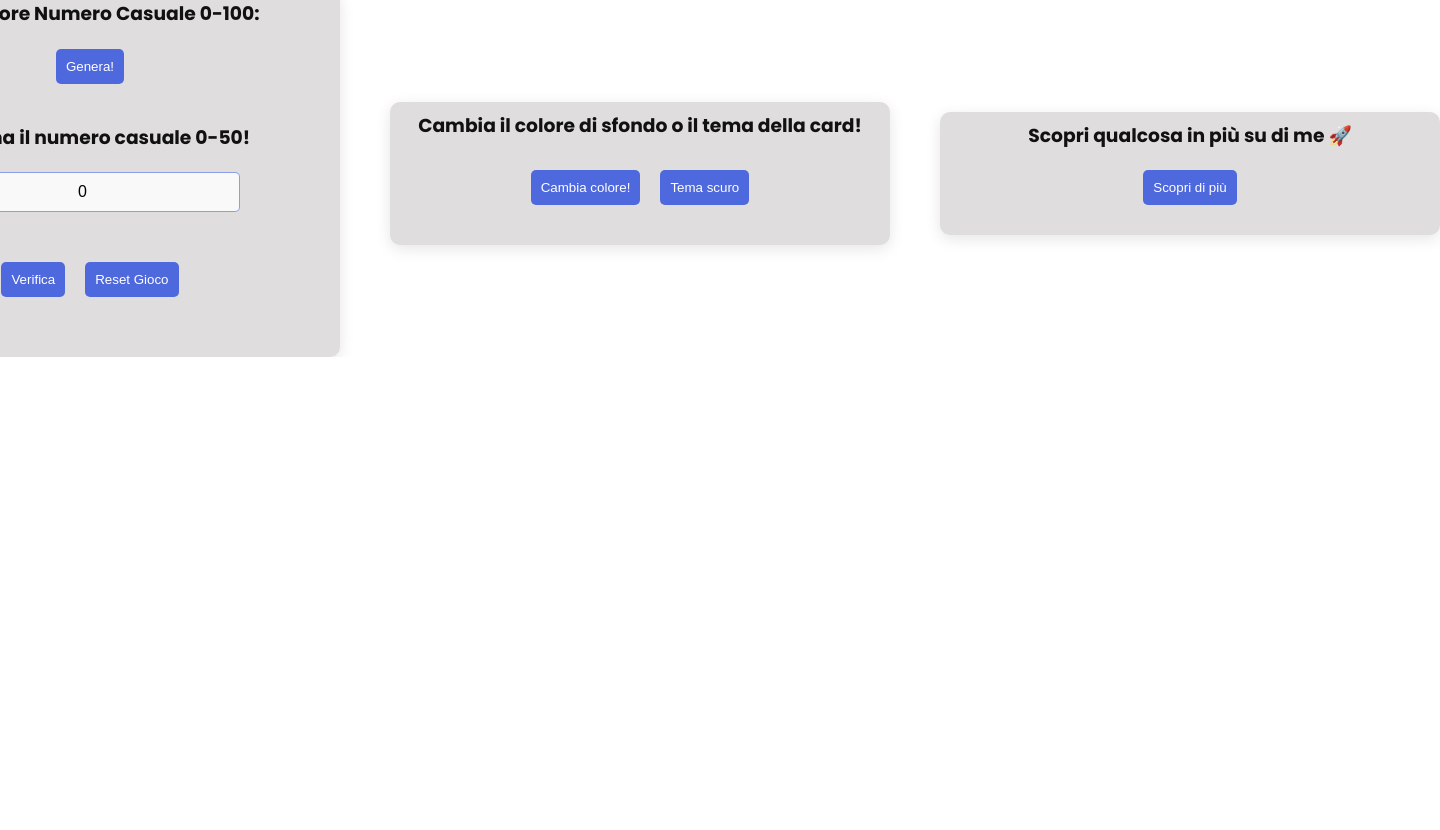
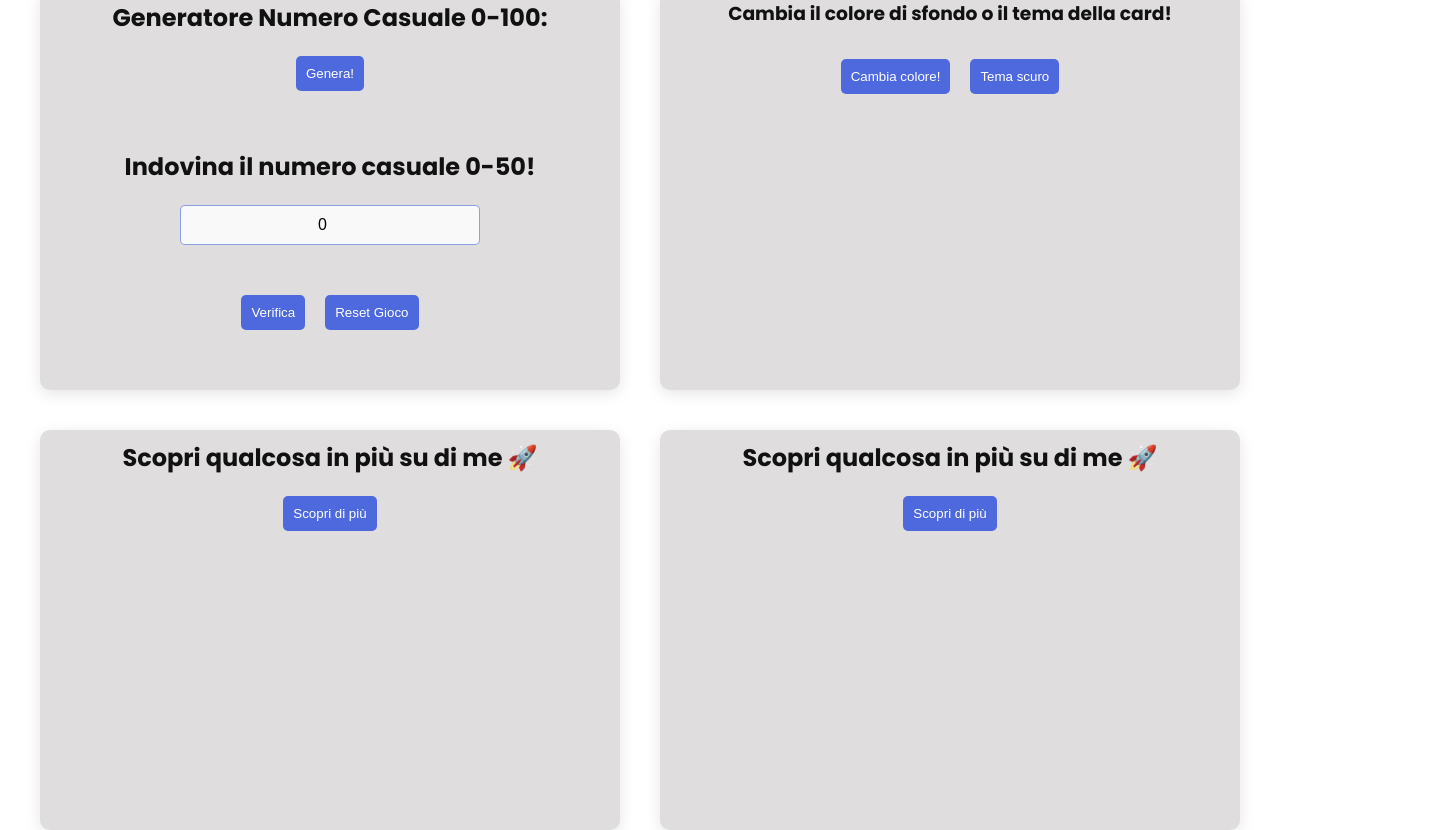
Before and after one commit to GiuseppeLiGioi/personal-portfolio, a React (Vite) app: page / in a window 1280 px wide. Shown: the part 2041-2871 px from the top of the page, 1440 px wide, since content can reach past the window. Before the commit the page ends 2398 px from the top, so only its background shows below. Built offline with nearby package versions, Linux system fonts and the light colour scheme.

Commit message:
added. responsive css at InteractiveCards component

```diff
--- a/src/Components/InteractiveCards.jsx
+++ b/src/Components/InteractiveCards.jsx
@@ -126,6 +126,24 @@ export default function InteractiveCards() {
             </div>
 
 
+             <div className="container-card-interactive">
+                <div className="container-logic-1">
+                    <h3>Scopri qualcosa in più su di me 🚀</h3>
+                    <button className="btn-interactive" onClick={() => handlePhrase()}>Scopri di più</button>
+                </div>
+
+                <div className="container-logic-2">
+                    <div className="container-progressbar">
+
+                        <div className="progressbar">
+
+                        </div>
+
+                    </div>
+                </div>
+            </div>
+
+
         </div>
     )
 }
--- a/src/styles/index.css
+++ b/src/styles/index.css
@@ -236,8 +236,8 @@ li {
   justify-content: center;
   align-items: center;
   gap: 20px;
-  min-width: 500px;
-  max-width: 600px;
+  width: 95%;
+  margin: 0 auto;
   border-radius: 10px;
   background-color: rgb(223, 221, 221);
   padding: 10px;
--- a/src/styles/media-query-lg.css
+++ b/src/styles/media-query-lg.css
@@ -68,6 +68,28 @@
 }
 
 
+ /*INTERACTIVE STYLE*/
+  .container-interactive {
+    gap: 40px;
+    max-width: 1200px;
+  }
+
+  .container-card-interactive,
+  .container-card-interactive-dark {
+    flex: 0 0 calc(50% - 20px);
+    min-height: 400px;
+    justify-content: space-between;
+  }
+
+
+
+  .container-logic-1 p,
+  .container-logic-2 p,
+  .container-logic-1 h3,
+  .container-logic-2 h3 {
+    font-size: 1.5rem;
+  }
+
 
 
 }
--- a/src/styles/media-query-md.css
+++ b/src/styles/media-query-md.css
@@ -1,4 +1,4 @@
-@media (min-width: 768px){
+@media (min-width: 768px) {
 
   /*NAVBAR RESPONSIVE*/
   .container-navbar {
@@ -23,6 +23,7 @@
   .container-about {
     padding-top: 150px;
   }
+
   #about {
     scroll-margin-top: 150px;
   }
@@ -53,13 +54,13 @@
     font-size: 1.2rem;
   }
 
-.box-about{
+  .box-about {
     max-width: 740px;
     margin: 90px auto;
   }
 
   /*HERO STYLE*/
-.container-hero{
+  .container-hero {
     flex-direction: row;
     justify-content: space-between;
     max-width: 740px;
@@ -73,78 +74,51 @@
     margin-bottom: 0px;
   }
 
-.hero-divider{
+  .hero-divider {
     width: 0.1rem;
     height: 250px;
     margin: 0 5px;
   }
 
-
-
-
-.container-hero-info{
+  .container-hero-info {
     align-items: flex-start;
   }
 
-.container-hero-info p{
+  .container-hero-info p {
     font-size: 1.2rem;
   }
 
-.btn-hero{
+  .btn-hero {
     border-radius: 10px;
     padding: 15px;
   }
 
+
+
   /*INTERACTIVE STYLE*/
-
-.container-interactive{
+  .container-interactive {
     flex-direction: row;
+    flex-wrap: wrap;
+    justify-content: space-between;
+    gap: 20px;
     max-width: 740px;
+    margin: 0 auto;
   }
 
-.container-card-interactive{
-
-  width: calc(100% / 3 - 50px);
-
+  .container-card-interactive,
+  .container-card-interactive-dark {
+    flex: 0 0 calc(50% - 20px);
+    min-height: 400px;
+    justify-content: space-between;
   }
 
-.container-logic-1,
-.container-logic-2{
-  display: flex;
-  flex-direction: column;
-  justify-content: center;
-  align-items: center;
-  gap: 20px;
-}
 
-.container-button-interactive-css{
-  display: flex;
-  justify-content:center ;
-  align-items: center;
-  gap: 20px;
-  margin: 20px 0;
-  padding: 10px;
-}
 
-.btn-interactive{
-  background-color:  rgba(71, 99, 223, 0.95);
-  border-radius: 5px;
-  padding: 10px;
-  color: white;
-  border: none;
-}
-
-.container-card-interactive-dark{
-  display: flex;
-  flex-direction: column;
-  justify-content: center;
-  align-items: center;
-  gap: 20px;
-  width: 600px;
-  border-radius: 10px;
-  background-color: rgb(26, 25, 25);
-  color: white;
-  padding: 10px;
+  .container-logic-1 p,
+  .container-logic-2 p,
+  .container-logic-1 h3,
+  .container-logic-2 h3 {
+    font-size: 1.2rem;
   }
 
 
```
Lines whose indentation alone changed are shown as unchanged.
